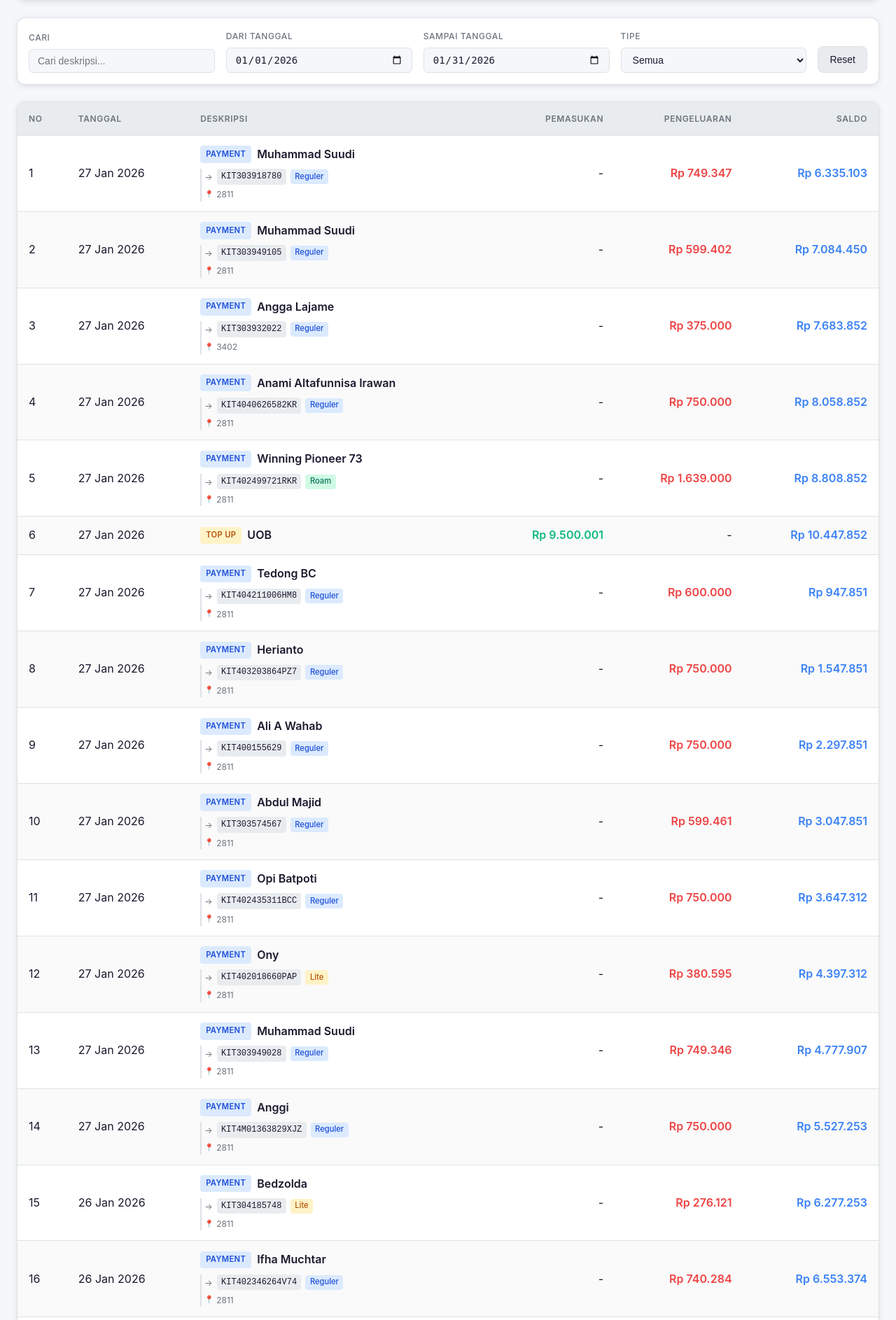
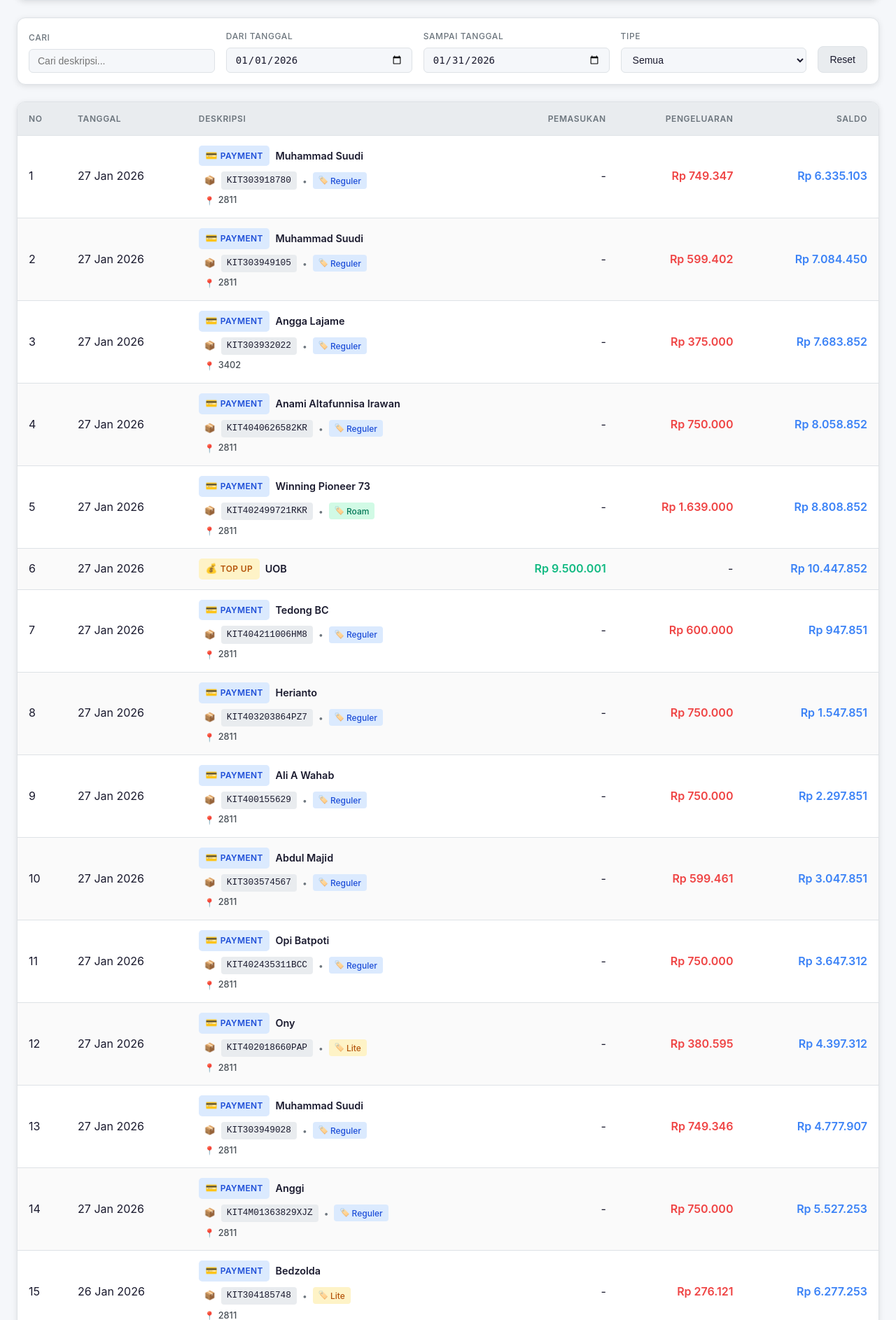
Before and after one commit to baiiput/uob-report, a PHP site: page / in a window 1280 px wide. Shown: the part 422-2308 px from the top of the page at 70% size. Run offline with PHP 8.4, Linux system fonts and the light colour scheme; data comes from the database, SQL or seed files in the repository.

Commit message:
style: update description display with icons and better formatting
- Add emoji icons for each transaction type (💳 Payment, ✨ Aktivasi, 💰 Top Up, 🔄 Refund)
- Add 📦 icon for kit entries
- Add 🏷️ icon for paket badges
- Add 📍 icon for location code
- Increase font sizes for better readability
- Add bullet separator (•) between kit and paket
- Adjust column width and spacing for better proportions

https://claude.ai/code/session_01VeZduvLmGdtQGkt1SJM1KC

```diff
--- a/assets/css/style.css
+++ b/assets/css/style.css
@@ -857,14 +857,14 @@ button, a, input, select, textarea {
 .description-cell {
     white-space: pre-wrap;
     word-break: break-word;
-    max-width: 350px;
+    max-width: 320px;
 }
 
 /* Structured Description Display */
 .desc-structured {
     display: flex;
     flex-direction: column;
-    gap: 0.25rem;
+    gap: 0.35rem;
 }
 
 .desc-header {
@@ -877,12 +877,33 @@ button, a, input, select, textarea {
 .desc-type {
     display: inline-flex;
     align-items: center;
-    padding: 0.2rem 0.5rem;
-    border-radius: 0.25rem;
-    font-size: 0.7rem;
+    gap: 0.25rem;
+    padding: 0.25rem 0.6rem;
+    border-radius: 0.3rem;
+    font-size: 0.75rem;
     font-weight: 600;
     text-transform: uppercase;
     letter-spacing: 0.03em;
+}
+
+.desc-type::before {
+    font-size: 0.85rem;
+}
+
+.desc-type.payment::before {
+    content: "💳";
+}
+
+.desc-type.aktivasi::before {
+    content: "✨";
+}
+
+.desc-type.topup::before {
+    content: "💰";
+}
+
+.desc-type.refund::before {
+    content: "🔄";
 }
 
 .desc-type.payment {
@@ -930,8 +951,13 @@ button, a, input, select, textarea {
     color: var(--text-secondary);
 }
 
+.desc-type.other::before {
+    content: "📋";
+}
+
 .desc-client {
     font-weight: 600;
+    font-size: 0.9rem;
     color: var(--text-primary);
     text-transform: capitalize;
 }
@@ -939,42 +965,53 @@ button, a, input, select, textarea {
 .desc-details {
     display: flex;
     flex-direction: column;
-    gap: 0.15rem;
-    margin-top: 0.25rem;
-    padding-left: 0.25rem;
-    border-left: 2px solid var(--border-color);
+    gap: 0.25rem;
+    margin-top: 0.15rem;
+    padding-left: 0.5rem;
 }
 
 .desc-kit-row {
     display: flex;
     align-items: center;
-    gap: 0.375rem;
-    font-size: 0.8rem;
+    gap: 0.5rem;
+    font-size: 0.85rem;
     color: var(--text-secondary);
 }
 
 .desc-kit-row::before {
-    content: "→";
+    content: "📦";
+    font-size: 0.8rem;
+}
+
+.desc-kit {
+    font-family: 'Courier New', monospace;
+    font-size: 0.8rem;
+    background-color: var(--bg-tertiary);
+    padding: 0.15rem 0.5rem;
+    border-radius: 0.25rem;
+    color: var(--text-primary);
+    font-weight: 500;
+}
+
+.desc-separator {
     color: var(--text-muted);
     font-size: 0.75rem;
 }
 
-.desc-kit {
-    font-family: 'Courier New', monospace;
+.desc-paket {
+    display: inline-flex;
+    align-items: center;
+    gap: 0.2rem;
+    padding: 0.15rem 0.5rem;
+    border-radius: 0.25rem;
     font-size: 0.75rem;
-    background-color: var(--bg-tertiary);
-    padding: 0.1rem 0.4rem;
-    border-radius: 0.25rem;
-    color: var(--text-primary);
+    font-weight: 500;
+    text-transform: capitalize;
 }
 
-.desc-paket {
-    display: inline-flex;
-    padding: 0.1rem 0.4rem;
-    border-radius: 0.25rem;
+.desc-paket::before {
+    content: "🏷️";
     font-size: 0.7rem;
-    font-weight: 500;
-    text-transform: capitalize;
 }
 
 .desc-paket.reguler {
@@ -1042,15 +1079,16 @@ button, a, input, select, textarea {
 .desc-kode {
     display: inline-flex;
     align-items: center;
-    gap: 0.25rem;
-    font-size: 0.75rem;
-    color: var(--text-muted);
-    margin-top: 0.15rem;
+    gap: 0.3rem;
+    font-size: 0.8rem;
+    color: var(--text-secondary);
+    padding-left: 0.5rem;
+    font-weight: 500;
 }
 
 .desc-kode::before {
     content: "📍";
-    font-size: 0.65rem;
+    font-size: 0.75rem;
 }
 
 /* Mode Toggle */
--- a/assets/js/app.js
+++ b/assets/js/app.js
@@ -919,16 +919,17 @@ function formatDescriptionDisplay(desc) {
             html += '<div class="desc-kit-row">';
             html += `<span class="desc-kit">${escapeHtml(kit.kit)}</span>`;
             if (kit.paket) {
+                html += `<span class="desc-separator">•</span>`;
                 html += `<span class="desc-paket ${kit.paket.toLowerCase()}">${escapeHtml(capitalizeFirst(kit.paket))}</span>`;
             }
             html += '</div>';
         });
-
-        // Location code
+        html += '</div>';
+
+        // Location code (outside kit details, on its own line)
         if (parsed.kode) {
             html += `<div class="desc-kode">${escapeHtml(parsed.kode)}</div>`;
         }
-        html += '</div>';
     }
 
     html += '</div>';
```
